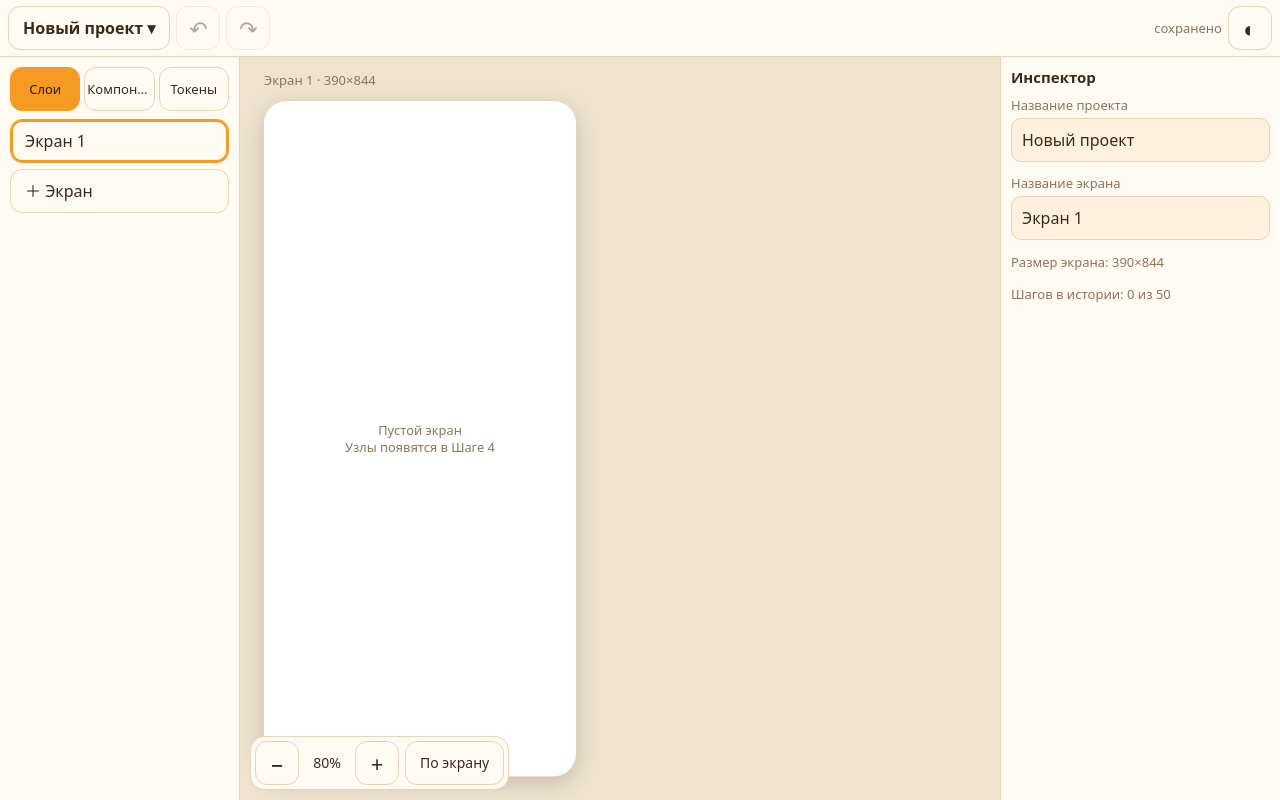
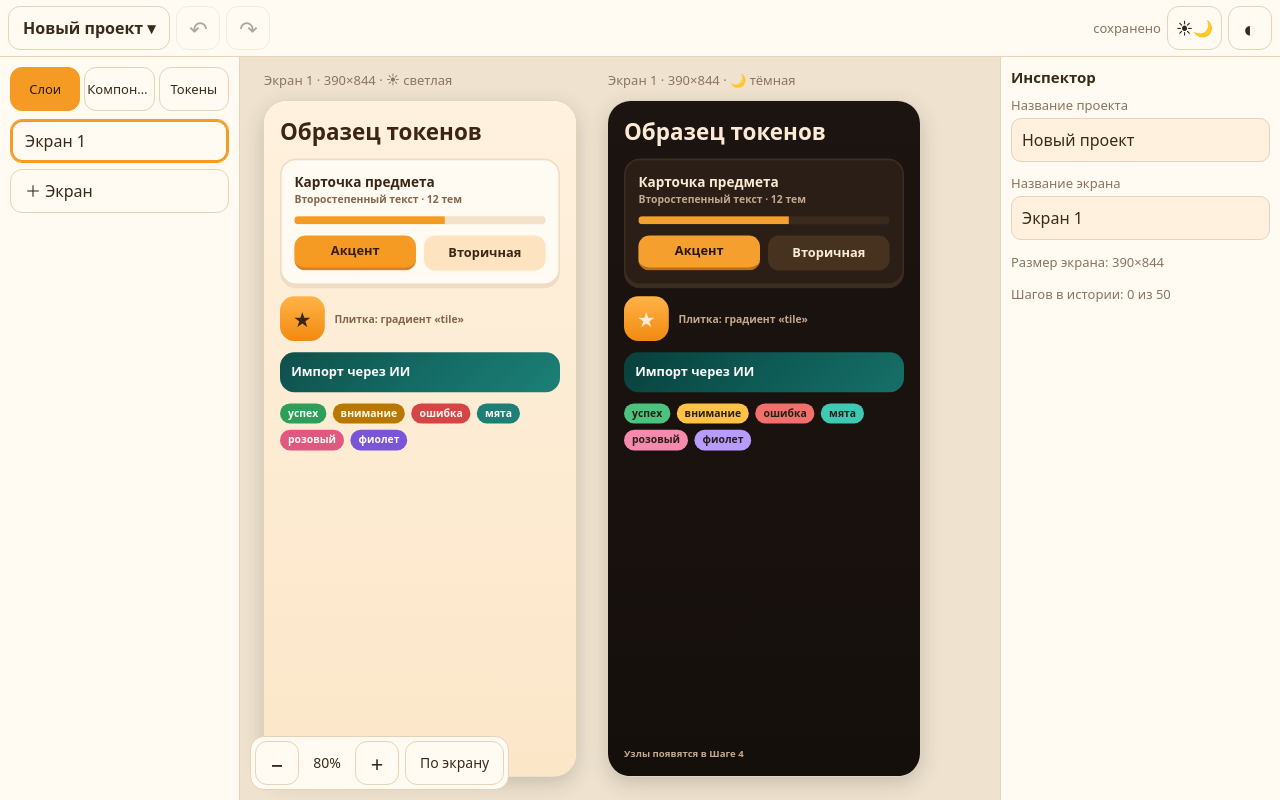
Before and after one commit to Nikitosy6/Dizacat, a plain HTML site: page index.html in a window 1280 px wide. Drawn offline with Linux system fonts and the light colour scheme.

Commit message:
Add files via upload

```diff
--- a/index.html
+++ b/index.html
@@ -13,6 +13,7 @@
     <button class="st-b st-ic" data-st="undo" id="st-undo" aria-label="Отменить">↶</button>
     <button class="st-b st-ic" data-st="redo" id="st-redo" aria-label="Вернуть">↷</button>
     <span class="st-stat" id="st-stat"></span>
+    <button class="st-b" data-st="pth" id="st-pth" aria-label="Тема проекта">☀🌙</button>
     <button class="st-b st-ic" data-st="theme" id="st-theme" aria-label="Тема студии">◐</button>
   </header>
   <aside class="st-side st-left" id="st-left">
@@ -38,9 +39,11 @@
   </div>
 </div>
 <div class="st-toast" id="st-toast" role="status"></div>
+<script src="st-tokens.js"></script>
 <script src="st-store.js"></script>
 <script src="st-io.js"></script>
 <script src="st-canvas.js"></script>
+<script src="st-tokui.js"></script>
 <script src="st-ui.js"></script>
 <script>try{ST.ui.boot();}catch(e){document.body.insertAdjacentHTML('afterbegin','<p style="padding:16px;font:16px sans-serif">Студия не запустилась: '+String(e.message).replace(/</g,'&lt;')+'</p>');}</script>
 </body>
```
